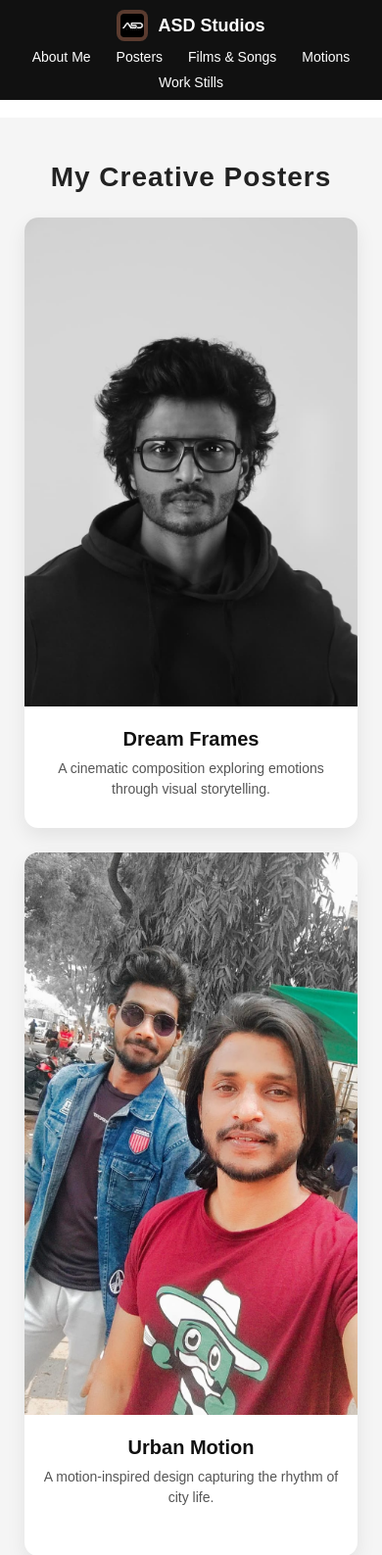
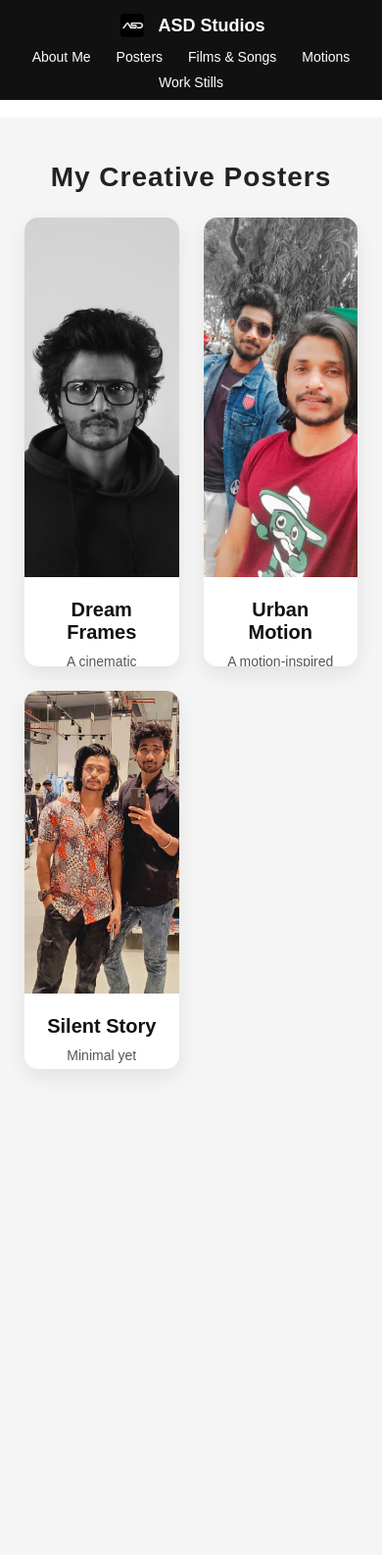
Before and after one commit to shivamkhambalkar2001/my_portfolio_site, a Flask app: page /posters in a window 390 px wide. Shown: the top 1587 px of the page at 98% size. Run offline with Flask 3, Linux system fonts and the light colour scheme.

Commit message:
base and posters changes

```diff
--- a/static/css/posters.css
+++ b/static/css/posters.css
@@ -56,16 +56,17 @@
     line-height: 1.5;
 }
 
-/* MOBILE */
-@media (max-width: 992px) {
+/* TABLET & MOBILE (2 columns) */
+@media (max-width: 768px) {
     .poster-grid {
         grid-template-columns: repeat(2, 1fr);
     }
 }
 
-@media (max-width: 600px) {
+/* VERY SMALL MOBILE (optional 1 column if needed) */
+@media (max-width: 480px) {
     .poster-grid {
-        grid-template-columns: 1fr;
+        grid-template-columns: repeat(2, 1fr);
     }
 }
 
--- a/static/css/style.css
+++ b/static/css/style.css
@@ -38,7 +38,7 @@ body {
     width: 32px;
     border-radius: 8px;   /* rounded square */
     object-fit: cover;
-    background: #5a3b2f;  /* optional brown background like screenshot */
+    /* background: #5a3b2f;  optional brown background like screenshot */
     padding: 4px;
 }
 
```
